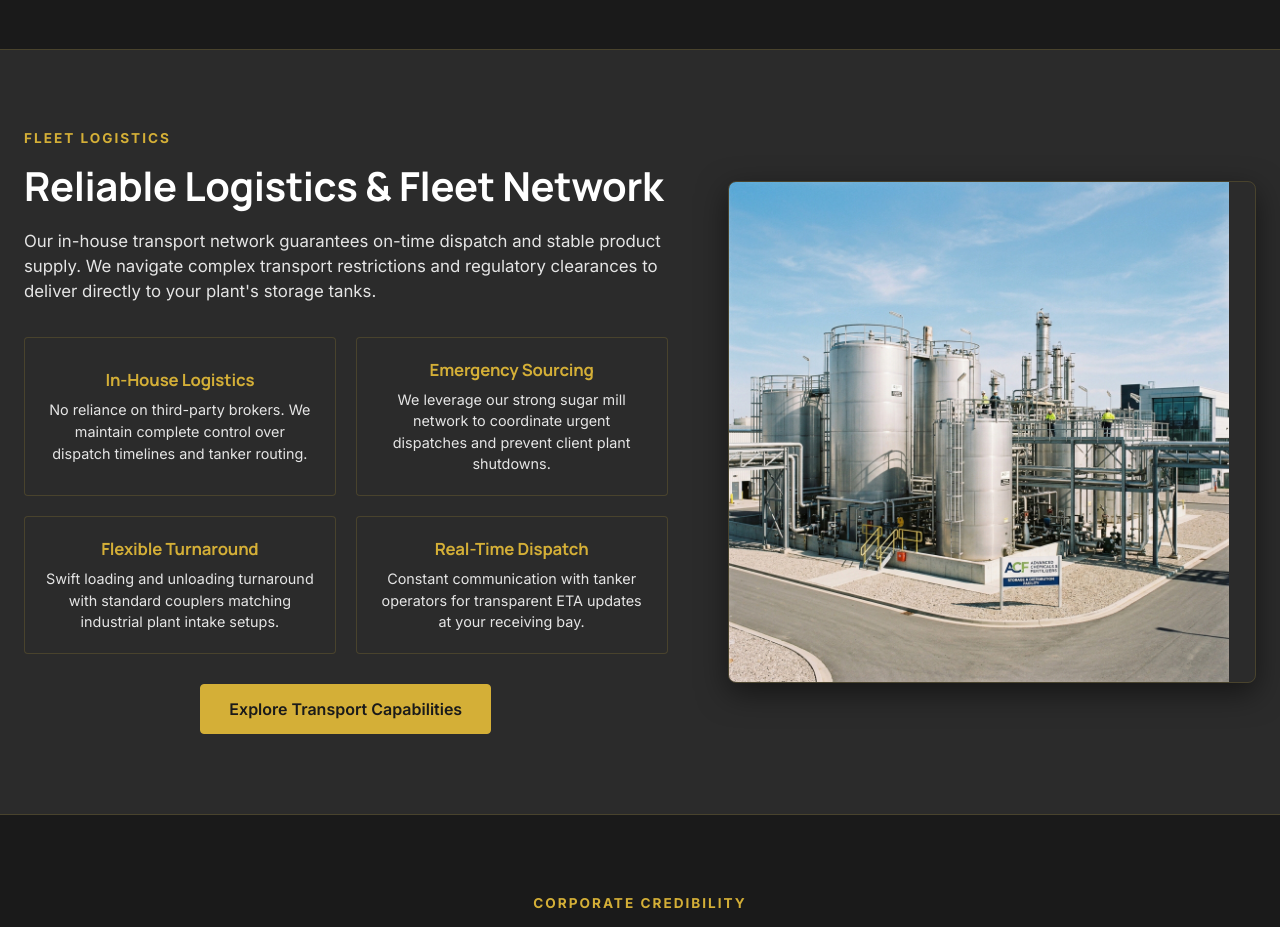
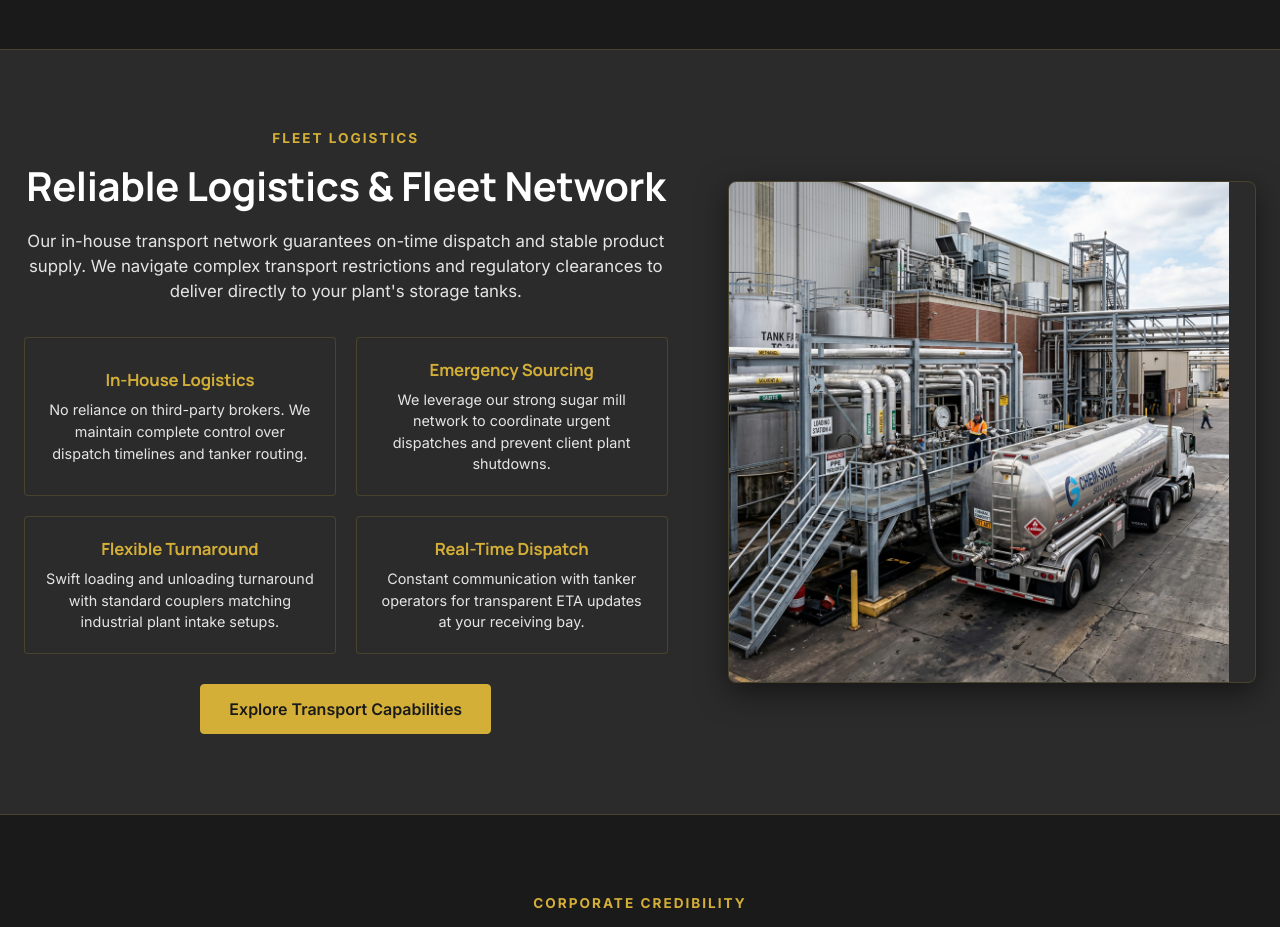
Before and after one commit to saarthi-organics/website, a Next.js app: page / in a window 1280 px wide. Shown: the part 3820-4747 px from the top of the page. Built offline with nearby package versions, Linux system fonts and the light colour scheme.

Commit message:
style: center-align logistics headers and update visual image to molasses_tanker.png

```diff
--- a/src/app/page.tsx
+++ b/src/app/page.tsx
@@ -215,9 +215,9 @@ export default function Home() {
       <section className="logistics-section" id="logistics">
         <div className="logistics-container">
           <div className="logistics-content">
-            <span className="section-label" style={{ color: 'var(--accent-gold)' }}>Fleet Logistics</span>
-            <h2 className="section-title logistics-title">Reliable Logistics & Fleet Network</h2>
-            <p className="section-desc logistics-desc">
+            <span className="section-label" style={{ color: 'var(--accent-gold)', textAlign: 'center' }}>Fleet Logistics</span>
+            <h2 className="section-title logistics-title" style={{ textAlign: 'center' }}>Reliable Logistics & Fleet Network</h2>
+            <p className="section-desc logistics-desc" style={{ textAlign: 'center' }}>
               Our in-house transport network guarantees on-time dispatch and stable product supply. We navigate complex transport restrictions and regulatory clearances to deliver directly to your plant's storage tanks.
             </p>
             <div className="logistics-grid">
@@ -246,8 +246,8 @@ export default function Home() {
           </div>
           <div className="logistics-visual">
             <Image
-              src="/molasses_plant.png"
-              alt="Industrial sugar refinery processing facility"
+              src="/molasses_tanker.png"
+              alt="Premium stainless steel liquid transport tanker in logistics dispatch bay"
               width={500}
               height={500}
               style={{ objectFit: 'cover', display: 'block' }}
```
